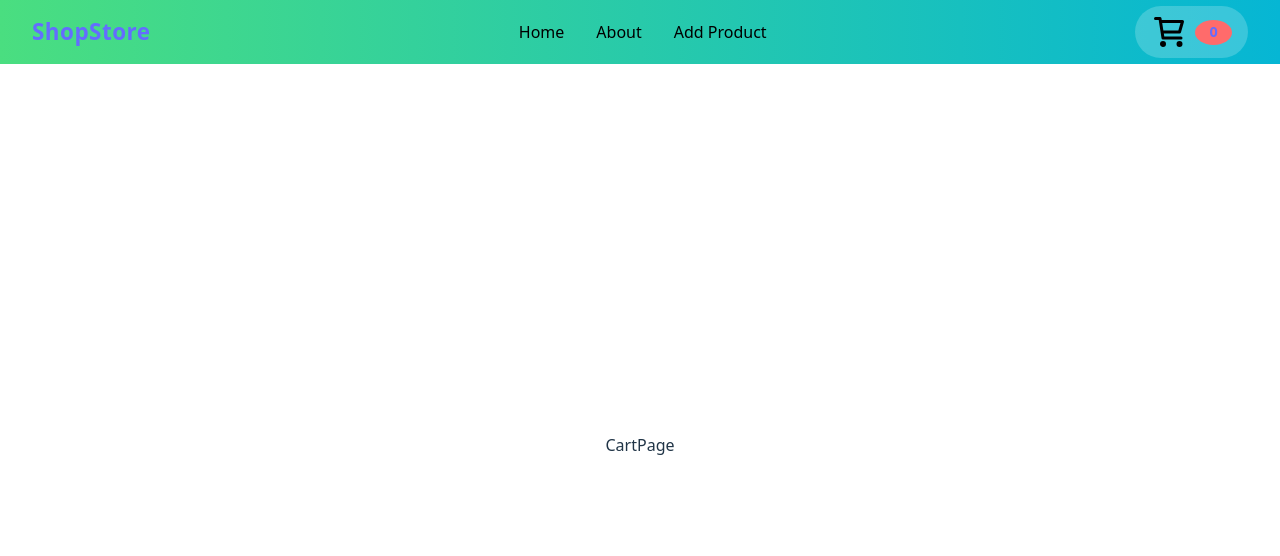
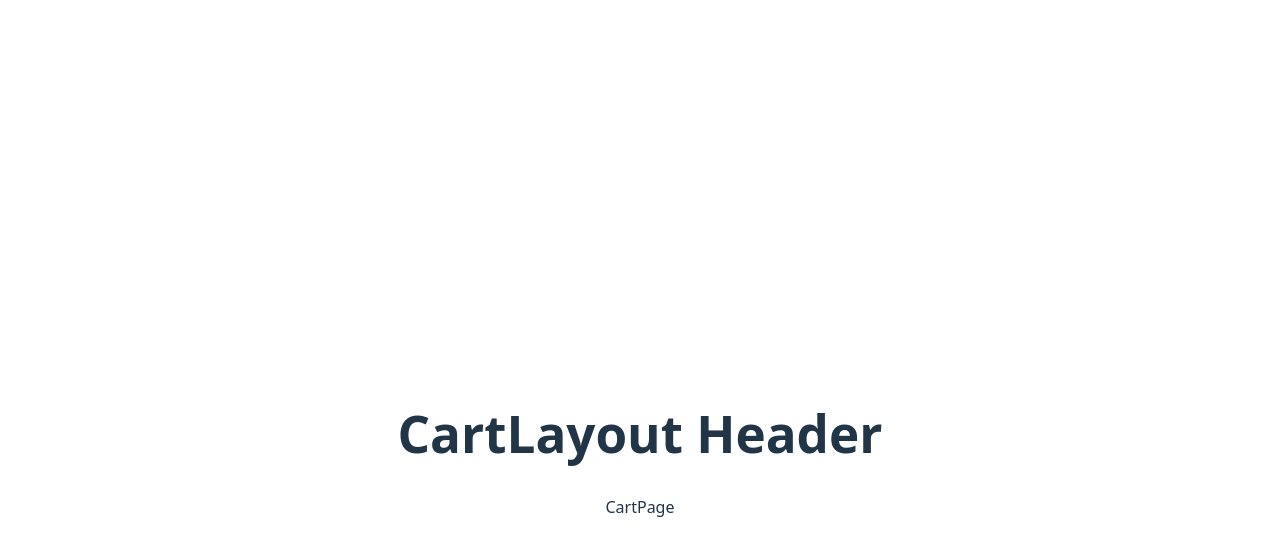
Before and after one commit to GersoZz/my-first-ecommerce, a React (Vite) app: page /cart in a window 1280 px wide. Shown: the top 556 px of the page. Built offline with nearby package versions, Linux system fonts and the light colour scheme.

Commit message:
feat: restructure routing with nested routes
feat: add Layout and CartLayout components

```diff
--- a/src/App.jsx
+++ b/src/App.jsx
@@ -2,13 +2,11 @@ import { BrowserRouter } from 'react-router-dom'
 
 import AppRouter from './AppRouter'
 import { Suspense } from 'react'
-import Header from './components/Header'
 import Loader from './components/Loader'
 
 function App() {
   return (
     <BrowserRouter>
-      <Header />
       <Suspense fallback={<Loader />}>
         <AppRouter />
       </Suspense>
--- a/src/AppRouter.jsx
+++ b/src/AppRouter.jsx
@@ -4,9 +4,25 @@ import routes from './routerConfig'
 function AppRouter() {
   return (
     <Routes>
-      {routes.map((route, index) => (
-        <Route key={index} path={route.path} element={route.element} />
+      {routes.map((layout, index) => (
+        <Route key={index} element={layout.element}>
+          {layout.children.map((child, childIndex) => (
+            <Route key={childIndex} path={child.path} element={child.element} />
+          ))}
+        </Route>
       ))}
+
+      {/*
+      <Route element={<Layout />}>
+        <Route path="/" element={<HomePage />} />
+        <Route path="/about" element={<AboutPage />} />
+        <Route path="/add-product" element={<AddProductPage />} />
+      </Route>
+
+      <Route element={<CartLayout />}>
+        <Route path="/cart" element={<CartPage />} />
+      </Route>
+       */}
     </Routes>
   )
 }
--- /dev/null
+++ b/src/components/CartLayout.jsx
@@ -0,0 +1,12 @@
+import { Outlet } from 'react-router-dom'
+
+function CartLayout() {
+  return (
+    <>
+      <h1>CartLayout Header</h1>
+      <Outlet />
+    </>
+  )
+}
+
+export default CartLayout
--- /dev/null
+++ b/src/components/Layout.jsx
@@ -0,0 +1,13 @@
+import { Outlet } from 'react-router-dom'
+import Header from './Header'
+
+function Layout() {
+  return (
+    <>
+      <Header></Header>
+      <Outlet />
+    </>
+  )
+}
+
+export default Layout
```
Also changed, not shown: src/routerConfig.jsx (+12 -0 lines).
